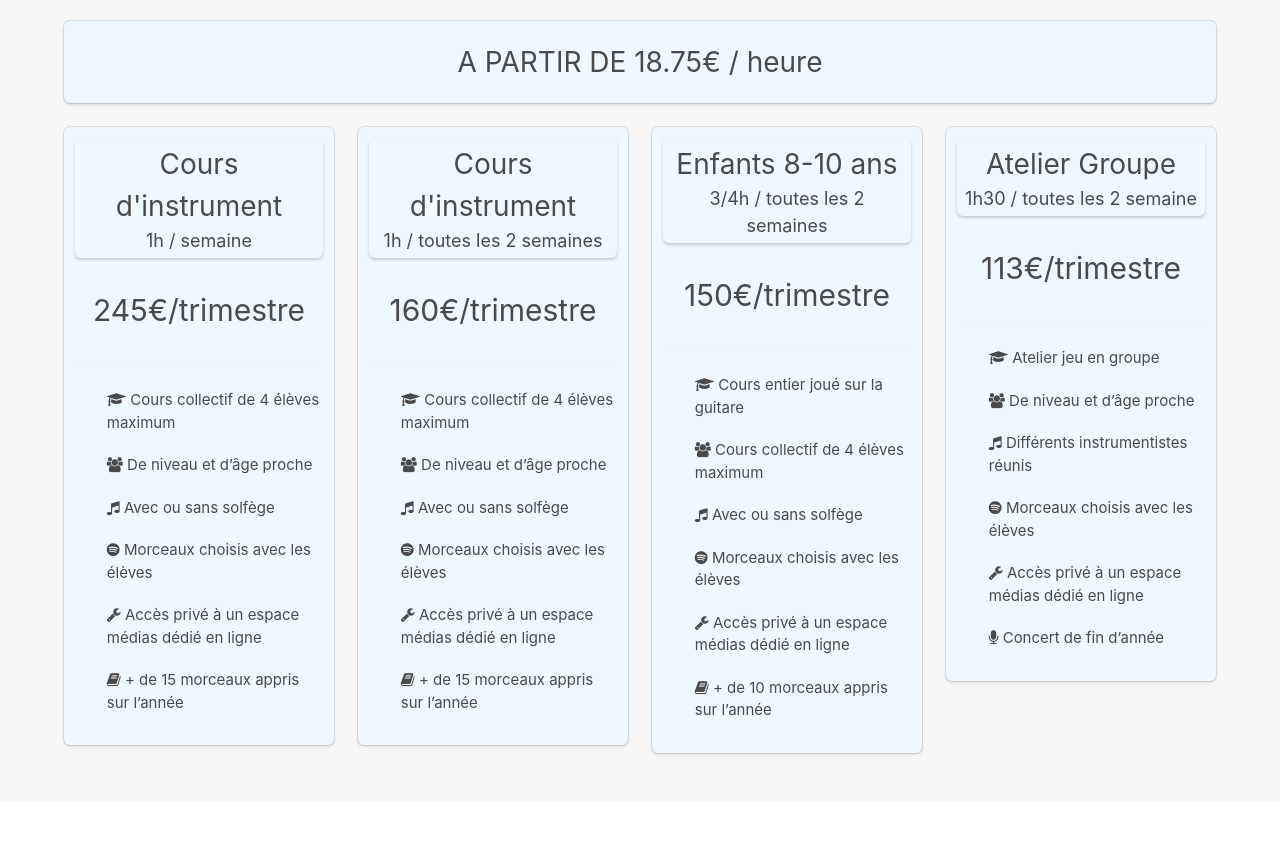
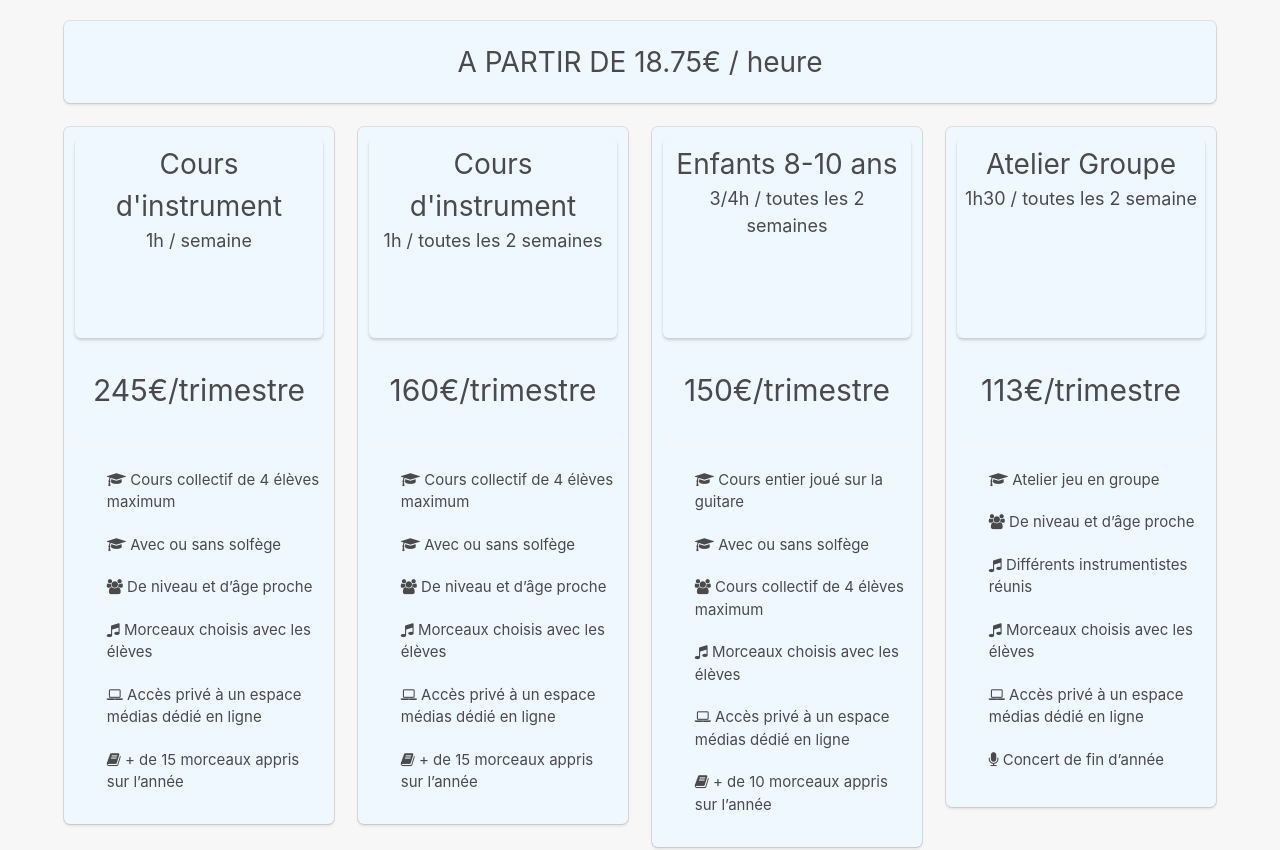
Before and after one commit to a-bertrand/music-front, a Next.js app: page / in a window 1280 px wide. Shown: the part 1920-2770 px from the top of the page. Built offline with nearby package versions, Linux system fonts and the light colour scheme; a web font is replaced by a local one.

Commit message:
viasual update on article price

```diff
--- a/components/sections/article_price.js
+++ b/components/sections/article_price.js
@@ -24,10 +24,10 @@ export default () => (
                                     <hr/>
                                     <ul>
                                         <li><i className="fa fa-graduation-cap"></i> Cours collectif de 4 élèves maximum</li>
+                                        <li><i className="fa fa-graduation-cap"></i> Avec ou sans solfège</li>
                                         <li><i className="fa fa-users"></i> De niveau et d’âge proche</li>
-                                        <li><i className="fa fa-music"></i> Avec ou sans solfège</li>
-                                        <li><i className="fa fa-spotify"></i> Morceaux choisis avec les élèves</li>
-                                        <li><i className="fa fa-wrench"></i> Accès privé à un espace médias dédié en ligne</li>
+                                        <li><i className="fa fa-music"></i> Morceaux choisis avec les élèves</li>
+                                        <li><i className="fa fa-laptop"></i> Accès privé à un espace médias dédié en ligne</li>
                                         <li><i className="fa fa-book"></i> + de 15 morceaux appris sur l’année</li>
                                     </ul>
                                 </div>
@@ -45,10 +45,10 @@ export default () => (
                                 <hr/>
                                 <ul>
                                     <li><i className="fa fa-graduation-cap"></i> Cours collectif de 4 élèves maximum</li>
+                                    <li><i className="fa fa-graduation-cap"></i> Avec ou sans solfège</li>
                                     <li><i className="fa fa-users"></i> De niveau et d’âge proche</li>
-                                    <li><i className="fa fa-music"></i> Avec ou sans solfège</li>
-                                    <li><i className="fa fa-spotify"></i> Morceaux choisis avec les élèves</li>
-                                    <li><i className="fa fa-wrench"></i> Accès privé à un espace médias dédié en ligne</li>
+                                    <li><i className="fa fa-music"></i> Morceaux choisis avec les élèves</li>
+                                    <li><i className="fa fa-laptop"></i> Accès privé à un espace médias dédié en ligne</li>
                                     <li><i className="fa fa-book"></i> + de 15 morceaux appris sur l’année</li>
                                 </ul>
                             </div>
@@ -66,10 +66,10 @@ export default () => (
                                     <hr/>
                                     <ul>
                                         <li><i className="fa fa-graduation-cap"></i> Cours entier joué sur la guitare</li>
+                                        <li><i className="fa fa-graduation-cap"></i> Avec ou sans solfège</li>
                                         <li><i className="fa fa-users"></i> Cours collectif de 4 élèves maximum</li>
-                                        <li><i className="fa fa-music"></i> Avec ou sans solfège</li>
-                                        <li><i className="fa fa-spotify"></i> Morceaux choisis avec les élèves</li>
-                                        <li><i className="fa fa-wrench"></i> Accès privé à un espace médias dédié en ligne</li>
+                                        <li><i className="fa fa-music"></i> Morceaux choisis avec les élèves</li>
+                                        <li><i className="fa fa-laptop"></i> Accès privé à un espace médias dédié en ligne</li>
                                         <li><i className="fa fa-book"></i> + de 10 morceaux appris sur l’année</li>
                                     </ul>
                                 </div>
@@ -90,8 +90,8 @@ export default () => (
                                         <li><i className="fa fa-graduation-cap"></i> Atelier jeu en groupe</li>
                                         <li><i className="fa fa-users"></i> De niveau et d’âge proche</li>
                                         <li><i className="fa fa-music"></i> Différents instrumentistes réunis</li>
-                                        <li><i className="fa fa-spotify"></i> Morceaux choisis avec les élèves</li>
-                                        <li><i className="fa fa-wrench"></i> Accès privé à un espace médias dédié en ligne</li>
+                                        <li><i className="fa fa-music"></i> Morceaux choisis avec les élèves</li>
+                                        <li><i className="fa fa-laptop"></i> Accès privé à un espace médias dédié en ligne</li>
                                         <li><i className="fa fa-microphone"></i> Concert de fin d’année</li>
                                     </ul>
                                 </div>
--- a/static/styles/common.scss
+++ b/static/styles/common.scss
@@ -42,8 +42,11 @@ section, html, .title, article,.box,.card,.navbar-item {
 }
 
 @media screen and (max-width: 1470px) {
-    .card{
-        min-height: 600px;
+    .article-price .card{
+        min-height: 680px !important;
+    }
+    .article-price .card-header {
+        min-height: 200px !important;
     }
 }
 
```
